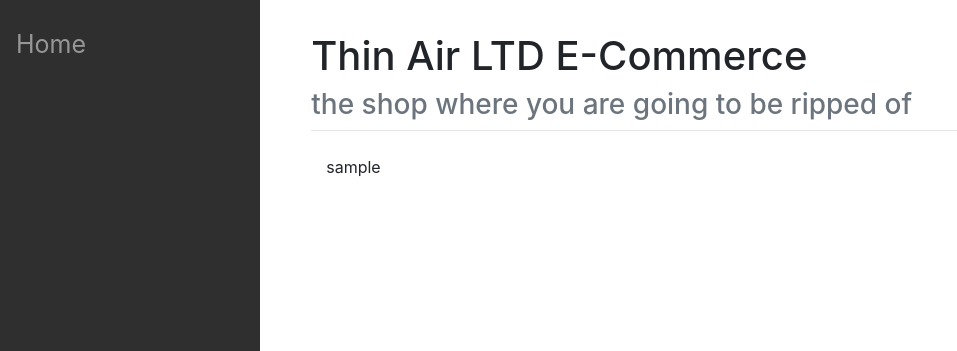
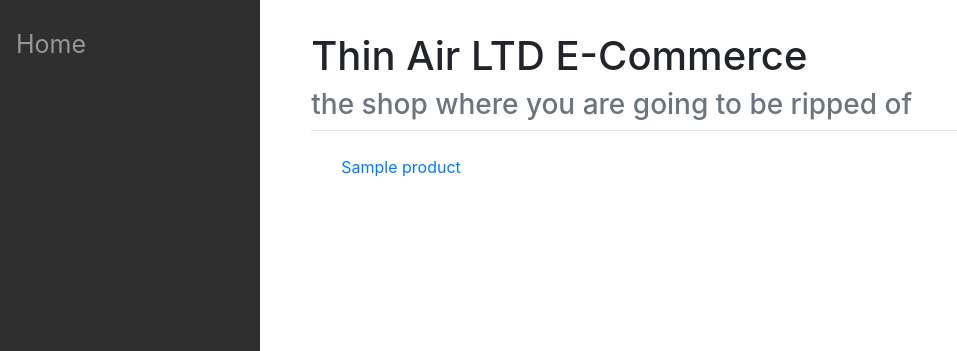
Before and after one commit to jsonnet/SWD-Ecom, a Django app: template shop/templates/product_list.html in a window 1280 px wide. Shown: the part 40-391 px from the top of the page, without its empty margins (0-957 px from the left). Run offline with Django 3.2, Linux system fonts and the light colour scheme; the template is opened without the code that fills it: most values are stand-ins (such as "Sample title", 1, 10 or a date in 2020); some libraries are stand-ins or nearby versions.

Commit message:
product list and popup

```diff
--- a/shop/templates/product_list.html
+++ b/shop/templates/product_list.html
@@ -1,10 +1,50 @@
 {% extends "base.html" %}
+{% block footer %}
+<script>
+function productDetails(product_id, product_name, product_price, product_count) {
+
+	var details = {slug: product_id, name:product_name, price:product_price, count: product_count}
+	var details_json = JSON.stringify(details)
+	let w = window.open('/shop/products/list#'+details_json)
+}
+
+
+window.onload = function() {
+
+if (location.hash) {
+
+
+	var parsed = JSON.parse(decodeURIComponent(location.hash.substr(1)));
+
+
+	//add slug, name and price
+	document.getElementById('product_slug').textContent = "Slug:"+parsed.slug;
+	document.getElementById('product_name').textContent = "Name:"+parsed.name;
+	document.getElementById('product_price').textContent = "Price:"+parsed.price;
+	document.getElementById('product_list').style.display = "none";
+}
+}
+</script>
+{% endblock %}
 {% block content %}
 
+<div id="product_list">
 {% for product in products %}
 
-{{ product.slug }}
+<div class="productitem container">
+<a href="#" onclick="productDetails('{{ product.slug }}', '{{ product.name }}', '{{ product.price }}', {{ product.count }})">{{ product.name }}</a>
+</div>
 
 {% endfor %}
+</div>
+
+<div id="product_popup" class="panel panel-default">
+	      	<div class="panel-body">
+		<div id="product_slug"></div>
+		<div id="product_name"></div>
+		<div id="product_price"></div>
+		</div>
+</div>
+
 
 {% endblock content %}
--- a/shop/urls.py
+++ b/shop/urls.py
@@ -1,6 +1,6 @@
 from django.urls import path
 
-from shop_mgmt import views
+from shop import views
 
 urlpatterns = [
     path('products/list', views.product_list, name='product_list'),
--- a/simple_ecommerce/static/css/nicest_ecommerce.css
+++ b/simple_ecommerce/static/css/nicest_ecommerce.css
@@ -49,3 +49,7 @@
 	display: flex;
     flex-direction: row;
 }
+
+#product_list {
+	width: 50%;
+}
--- a/simple_ecommerce/templates/base.html
+++ b/simple_ecommerce/templates/base.html
@@ -26,6 +26,8 @@
     <meta name="google-signin-client_id"
           content="7641991400-s26aepc1u29217cleq028fl74l044cru.apps.googleusercontent.com">
     <title>{% block title %}Thin Air E-Commerce{% endblock %}</title>
+    {% block head %}
+    {% endblock %}
 </head>
 
 <body>
@@ -82,6 +84,8 @@
 
 </div>
 
+{% block footer %}
+{% endblock %}
 
 </body>
 </html>
--- a/simple_ecommerce/urls.py
+++ b/simple_ecommerce/urls.py
@@ -24,5 +24,6 @@ urlpatterns = [
     path('', views_eco.index, name='index'),
     path('admin/', admin.site.urls),
     path('accounts/', include('user_mgmt.urls')),
-    path('api/', include('shop_mgmt.urls'))
+    path('api/', include('shop_mgmt.urls')),
+    path('shop/', include('shop.urls'))
 ]
```
Also changed, not shown: shop/views.py (+16 -1 lines).
